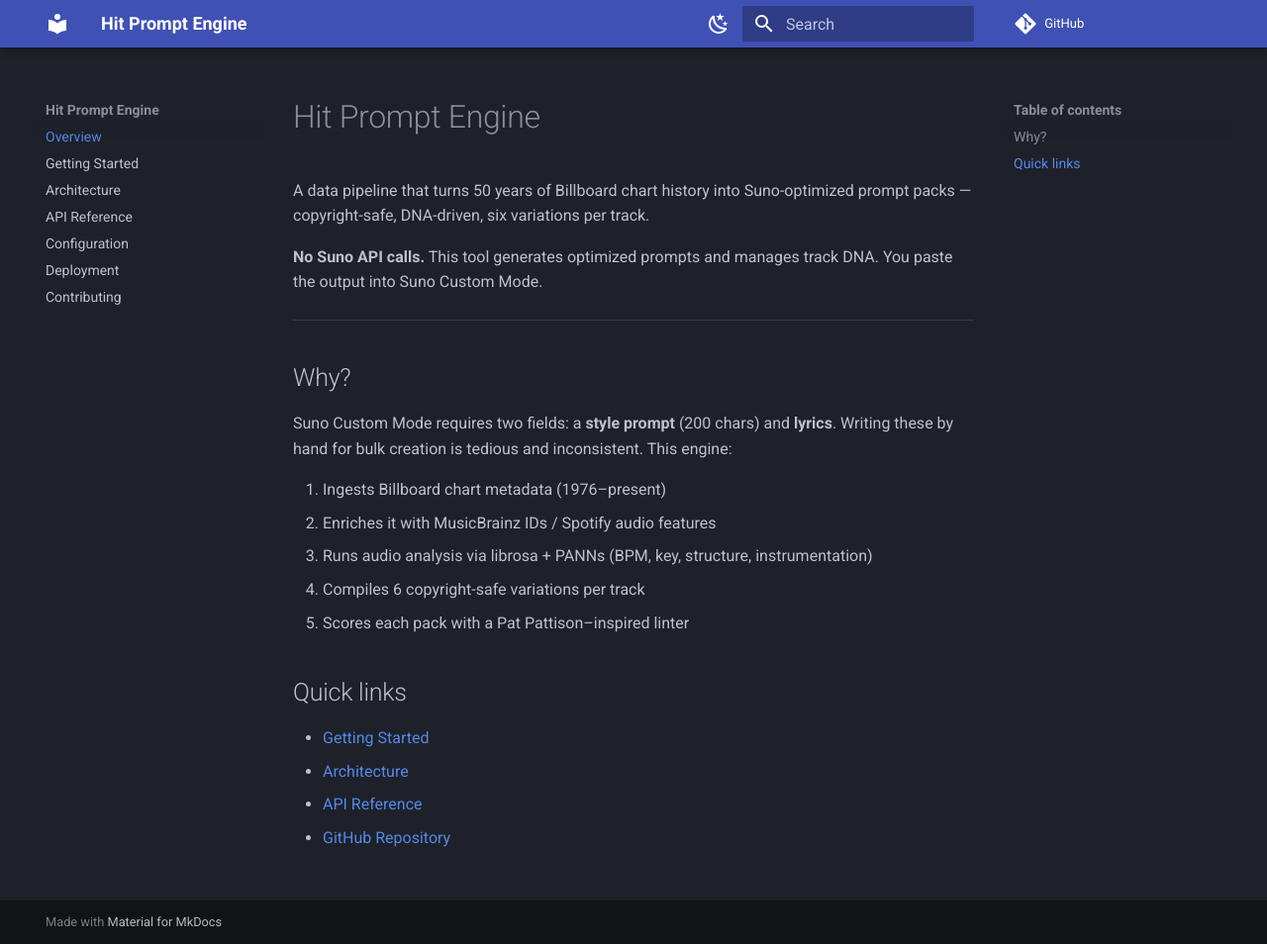
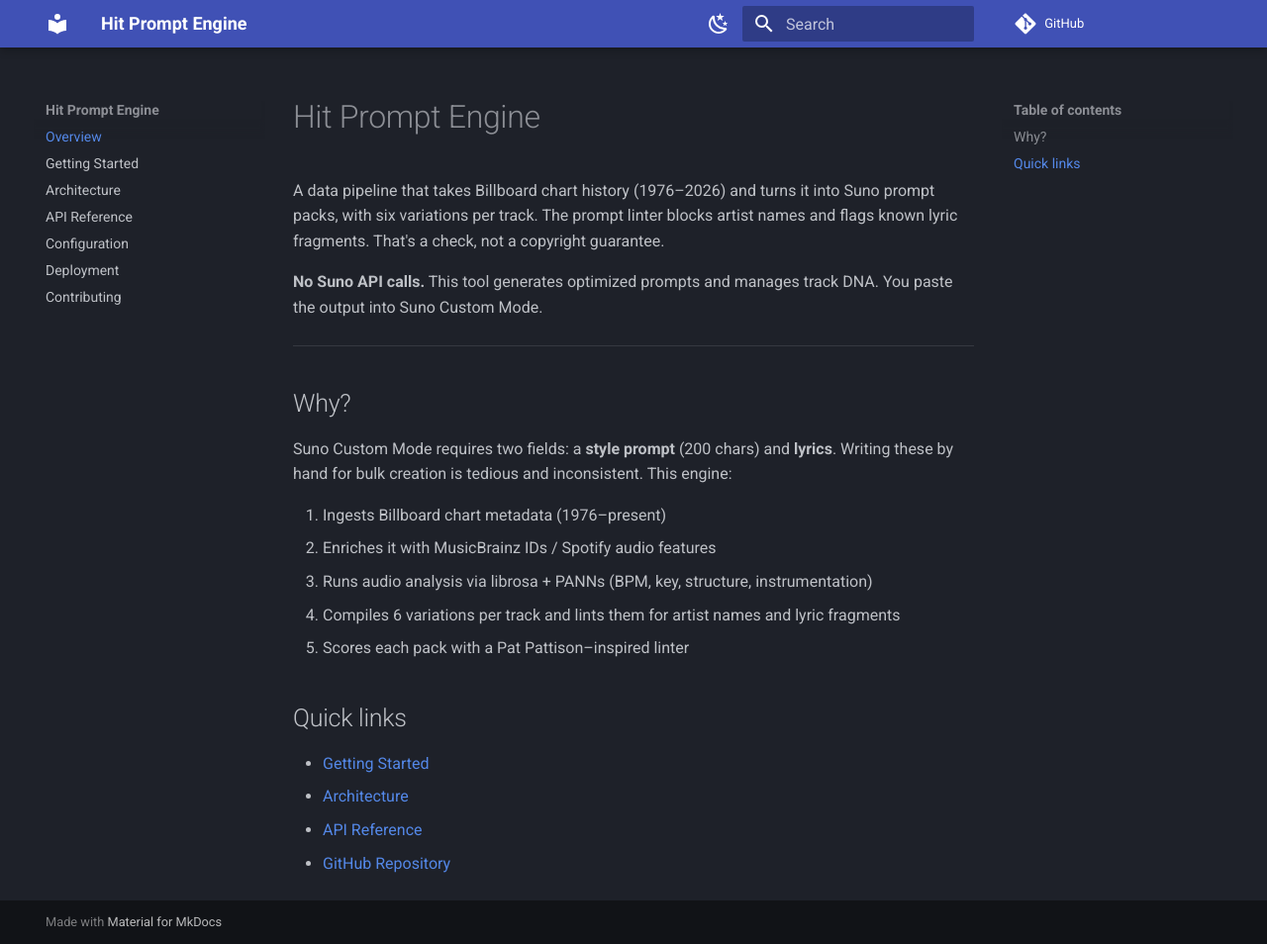
Before and after one commit to sgm-audio/hit-prompt-engine, an MkDocs documentation site: the page built from docs/index.md, in a window 1280 px wide and 954 px high. Shown: the whole window at 99% size. Built offline with MkDocs 1.6.1 and Material for MkDocs 9.7.7, drawn with Linux system fonts in a browser that asks for light colours; comment, search, counter and statistics services are not loaded.

Commit message:
chore: sanitize repo (2/2: docs index)

```diff
--- a/docs/index.md
+++ b/docs/index.md
@@ -1,7 +1,8 @@
 # Hit Prompt Engine
 
-A data pipeline that turns 50 years of Billboard chart history into Suno-optimized
-prompt packs — copyright-safe, DNA-driven, six variations per track.
+A data pipeline that takes Billboard chart history (1976–2026) and turns it into Suno
+prompt packs, with six variations per track. The prompt linter blocks artist names and
+flags known lyric fragments. That's a check, not a copyright guarantee.
 
 **No Suno API calls.** This tool generates optimized prompts and manages track DNA.
 You paste the output into Suno Custom Mode.
@@ -16,7 +17,7 @@
 1. Ingests Billboard chart metadata (1976–present)
 2. Enriches it with MusicBrainz IDs / Spotify audio features
 3. Runs audio analysis via librosa + PANNs (BPM, key, structure, instrumentation)
-4. Compiles 6 copyright-safe variations per track
+4. Compiles 6 variations per track and lints them for artist names and lyric fragments
 5. Scores each pack with a Pat Pattison–inspired linter
 
 ## Quick links
```
